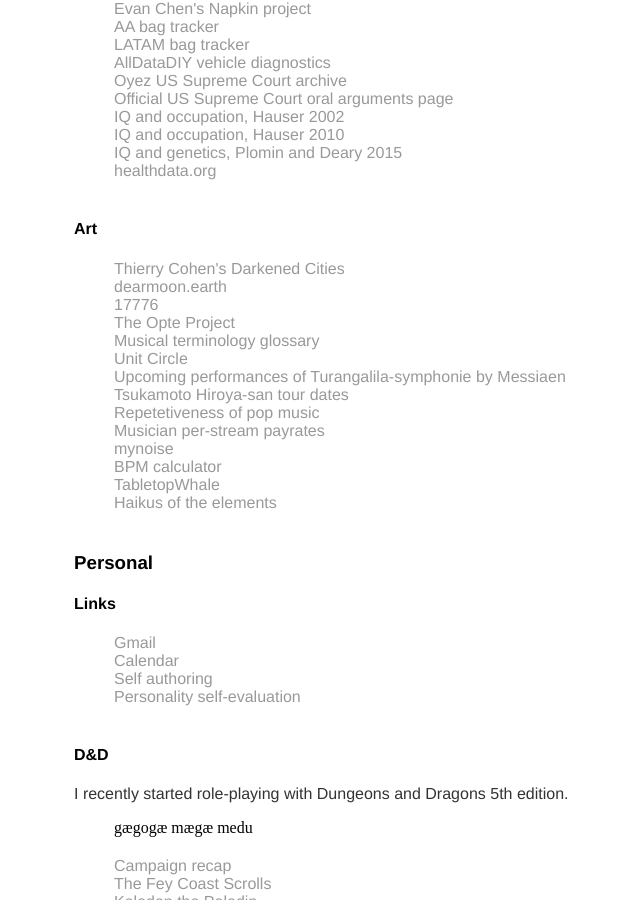
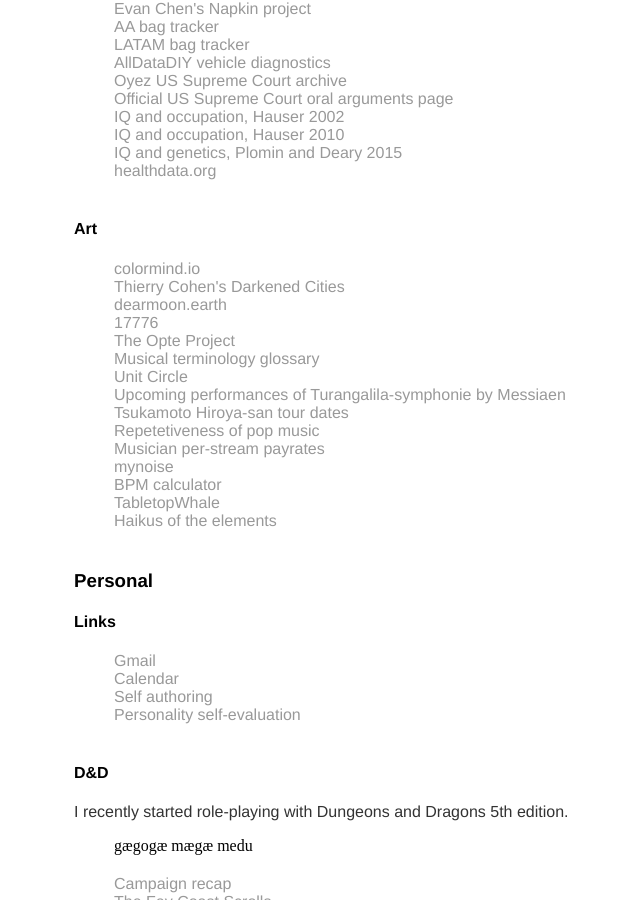
Before and after one commit to amcnicho/amcnicho.github.io, a Jekyll site: the page built from misc/index.html, in a window 1280 px wide and 900 px high, scrolled down 1625 px. Shown: the whole window, without its empty margins (118-758 px from the left). Built offline with Jekyll 4.4.1, drawn with Linux system fonts in a browser that asks for light colours.

Commit message:
Update index.html

```diff
--- a/misc/index.html
+++ b/misc/index.html
@@ -92,6 +92,7 @@
 
       <h4>Art</h4>
       <ul>
+	<li><a href="http://colormind.io/">colormind.io</a></li>
         <li><a href="http://thierrycohen.com/pages/work/starlights.html#">Thierry Cohen's Darkened Cities</a></li>
         <li><a href="https://dearmoon.earth">dearmoon.earth</a></li>
         <li><a href="https://www.sbnation.com/a/17776-football/chapter-1">17776</a></li>
```
